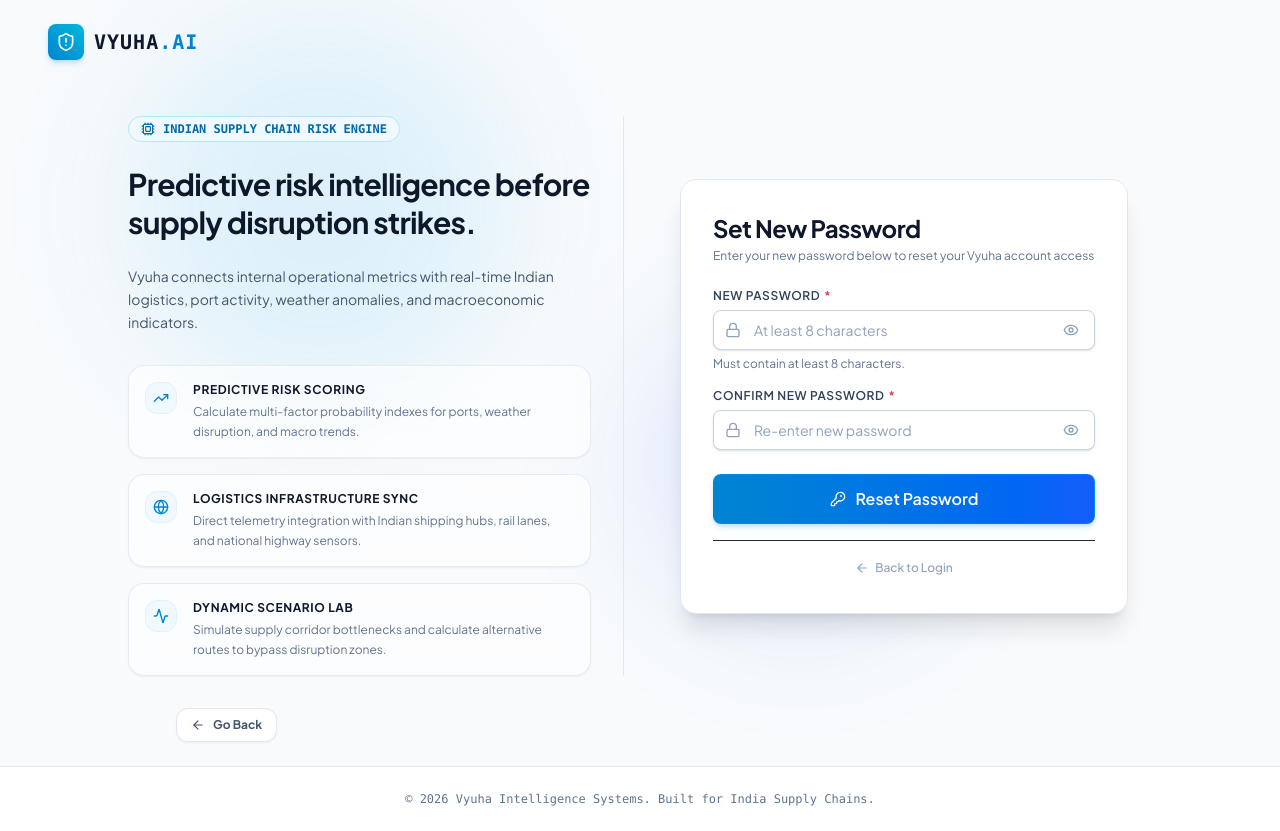
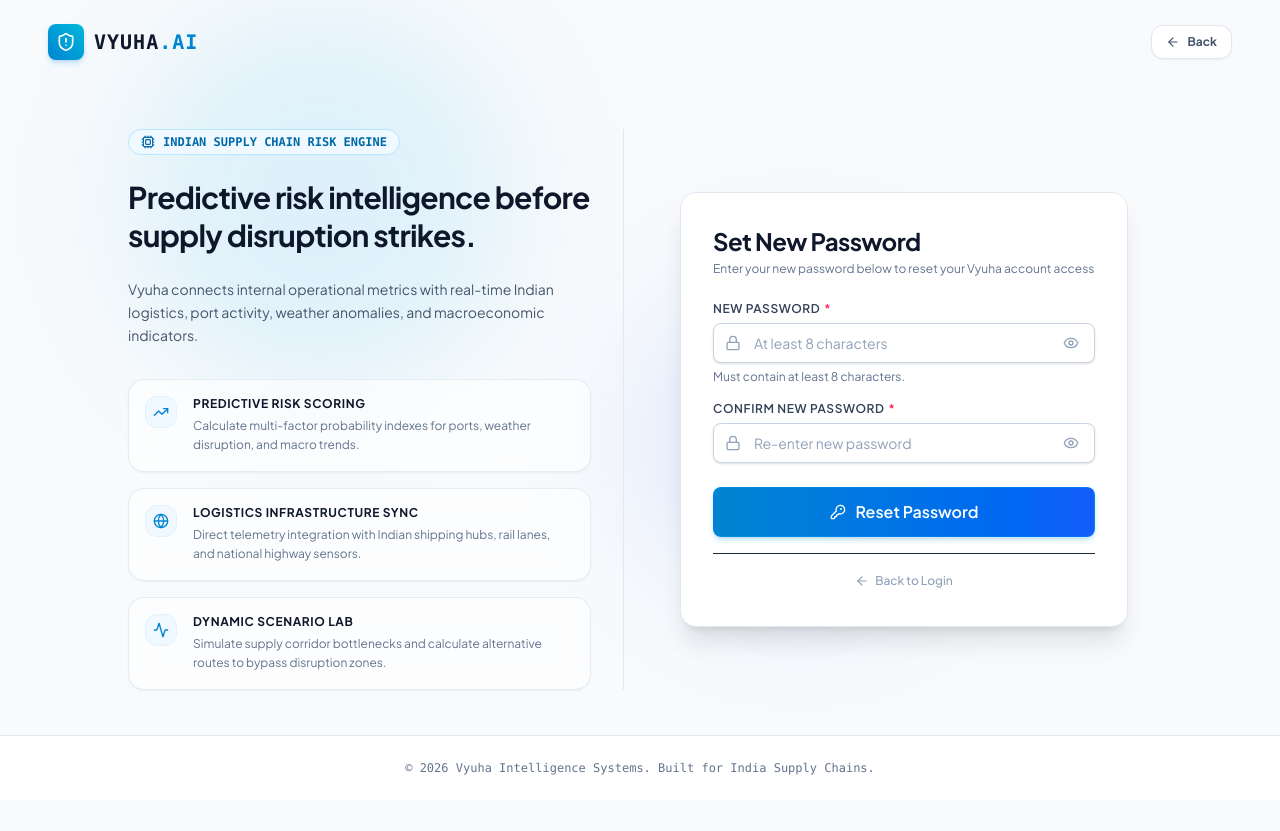
Before and after one commit to viks-ing/vyuha1, a React (Vite) app: page /reset-password in a window 1280 px wide. After the commit the page ends 800 px from the top, so only its background shows below. Built offline with nearby package versions, Linux system fonts and the light colour scheme.

Commit message:
Standardize back button to left-and-up (top-left) layout and rename to Back

```diff
--- a/src/components/auth/AuthLayout.tsx
+++ b/src/components/auth/AuthLayout.tsx
@@ -33,6 +33,13 @@
           </span>
         </Link>
 
+        <button
+          onClick={() => navigate(-1)}
+          className="group inline-flex items-center gap-2 text-xs font-bold text-slate-600 hover:text-sky-600 bg-white hover:bg-sky-50/50 px-3.5 py-2 rounded-xl border border-slate-200 hover:border-sky-200 shadow-xs transition-all duration-200 active:scale-95 cursor-pointer"
+        >
+          <ArrowLeft className="w-3.5 h-3.5 transition-transform group-hover:-translate-x-0.5" />
+          <span>Back</span>
+        </button>
       </header>
 
       {/* Main Split Content Container */}
@@ -103,16 +110,7 @@
         </div>
       </main>
 
-      {/* Bottom left Go Back button container */}
-      <div className="relative z-10 max-w-5xl w-full mx-auto px-6 md:px-12 pb-6 flex justify-start">
-        <button
-          onClick={() => navigate(-1)}
-          className="group inline-flex items-center gap-2 text-xs font-bold text-slate-600 hover:text-sky-600 bg-white hover:bg-sky-50/50 px-3.5 py-2 rounded-xl border border-slate-200 hover:border-sky-200 shadow-xs transition-all duration-200 active:scale-95 cursor-pointer"
-        >
-          <ArrowLeft className="w-3.5 h-3.5 transition-transform group-hover:-translate-x-0.5" />
-          <span>Go Back</span>
-        </button>
-      </div>
+
 
       {/* Auth Footer */}
       <footer className="relative z-10 p-6 text-center text-xs font-mono text-slate-500 border-t border-slate-200 bg-white">
--- a/src/components/layout/AppLayout.tsx
+++ b/src/components/layout/AppLayout.tsx
@@ -26,20 +26,17 @@
           onToggleMobileSidebar={() => setMobileSidebarOpen(!mobileSidebarOpen)}
         />
 
-        <main className="flex-1 p-4 lg:p-8 max-w-7xl w-full mx-auto flex flex-col justify-between space-y-8 overflow-x-hidden">
-          <div className="flex-1">
-            <Outlet />
-          </div>
-
-          <div className="pt-6 border-t border-slate-200/60 flex justify-start">
+        <main className="flex-1 p-4 lg:p-8 max-w-7xl w-full mx-auto space-y-6 overflow-x-hidden">
+          <div className="flex justify-start">
             <button
               onClick={() => navigate(-1)}
               className="group inline-flex items-center gap-2 text-xs font-bold text-slate-600 hover:text-sky-600 bg-white hover:bg-sky-50/50 px-3.5 py-2 rounded-xl border border-slate-200 hover:border-sky-200 shadow-xs transition-all duration-200 active:scale-95 cursor-pointer"
             >
               <ArrowLeft className="w-3.5 h-3.5 transition-transform group-hover:-translate-x-0.5" />
-              <span>Go Back</span>
+              <span>Back</span>
             </button>
           </div>
+          <Outlet />
         </main>
 
         <footer className="border-t border-slate-200 py-4 px-8 text-center text-xs text-slate-500 bg-white">
--- a/src/pages/Landing.tsx
+++ b/src/pages/Landing.tsx
@@ -16,23 +16,23 @@
     <div className="min-h-screen bg-slate-50 text-slate-900 flex flex-col justify-between selection:bg-sky-500/20 selection:text-sky-900 relative">
       <Navbar />
 
+      {/* Floating Go Back button at top-left */}
+      <div className="max-w-7xl w-full mx-auto px-4 sm:px-6 lg:px-8 mt-4">
+        <button
+          onClick={() => navigate(-1)}
+          className="group inline-flex items-center gap-2 text-xs font-bold text-slate-600 hover:text-sky-600 bg-white hover:bg-sky-50/50 px-3.5 py-2 rounded-xl border border-slate-200 hover:border-sky-200 shadow-xs transition-all duration-200 active:scale-95 cursor-pointer"
+        >
+          <ArrowLeft className="w-3.5 h-3.5 transition-transform group-hover:-translate-x-0.5" />
+          <span>Back</span>
+        </button>
+      </div>
+
       <main className="flex-grow">
         <Hero />
         <TrustStrip />
         <Features />
         <HowVyuhaWorks />
         <CTASection />
-
-        {/* Go Back button at bottom-left */}
-        <div className="max-w-7xl w-full mx-auto px-4 sm:px-6 lg:px-8 my-8 flex justify-start">
-          <button
-            onClick={() => navigate(-1)}
-            className="group inline-flex items-center gap-2 text-xs font-bold text-slate-600 hover:text-sky-600 bg-white hover:bg-sky-50/50 px-3.5 py-2 rounded-xl border border-slate-200 hover:border-sky-200 shadow-xs transition-all duration-200 active:scale-95 cursor-pointer"
-          >
-            <ArrowLeft className="w-3.5 h-3.5 transition-transform group-hover:-translate-x-0.5" />
-            <span>Go Back</span>
-          </button>
-        </div>
       </main>
       <Footer />
     </div>
--- a/src/pages/Onboarding.tsx
+++ b/src/pages/Onboarding.tsx
@@ -48,6 +48,17 @@
       <div className="absolute top-1/4 left-1/2 -translate-x-1/2 -translate-y-1/2 w-96 h-96 bg-sky-500/10 rounded-full blur-3xl pointer-events-none" />
       <div className="absolute bottom-10 right-10 w-80 h-80 bg-blue-600/10 rounded-full blur-3xl pointer-events-none" />
 
+      {/* Back button above card */}
+      <div className="w-full max-w-2xl mb-4 self-center relative z-10">
+        <button
+          onClick={() => navigate(-1)}
+          className="group inline-flex items-center gap-2 text-xs font-bold text-slate-600 hover:text-sky-600 bg-white hover:bg-sky-50/50 px-3.5 py-2 rounded-xl border border-slate-200 hover:border-sky-200 shadow-xs transition-all duration-200 active:scale-95 cursor-pointer"
+        >
+          <ArrowLeft className="w-3.5 h-3.5 transition-transform group-hover:-translate-x-0.5" />
+          <span>Back</span>
+        </button>
+      </div>
+
       {/* Main Centered Onboarding Card Container */}
       <div className="w-full max-w-2xl glass-card bg-white rounded-2xl p-6 sm:p-10 shadow-xl border border-slate-200 relative z-10">
         {/* Brand Header */}
@@ -93,17 +104,6 @@
         </div>
       </div>
 
-      {/* Back button below card */}
-      <div className="w-full max-w-2xl mt-4 self-center relative z-10 flex justify-start">
-        <button
-          onClick={() => navigate(-1)}
-          className="group inline-flex items-center gap-2 text-xs font-bold text-slate-600 hover:text-sky-600 bg-white hover:bg-sky-50/50 px-3.5 py-2 rounded-xl border border-slate-200 hover:border-sky-200 shadow-xs transition-all duration-200 active:scale-95 cursor-pointer"
-        >
-          <ArrowLeft className="w-3.5 h-3.5 transition-transform group-hover:-translate-x-0.5" />
-          <span>Go Back</span>
-        </button>
-      </div>
-
       <p className="text-xs text-slate-500 mt-6 relative z-10 text-center">
         VYUHA Supply Intelligence Platform &bull; Step {company.onboardingStep} of 3
       </p>
```
